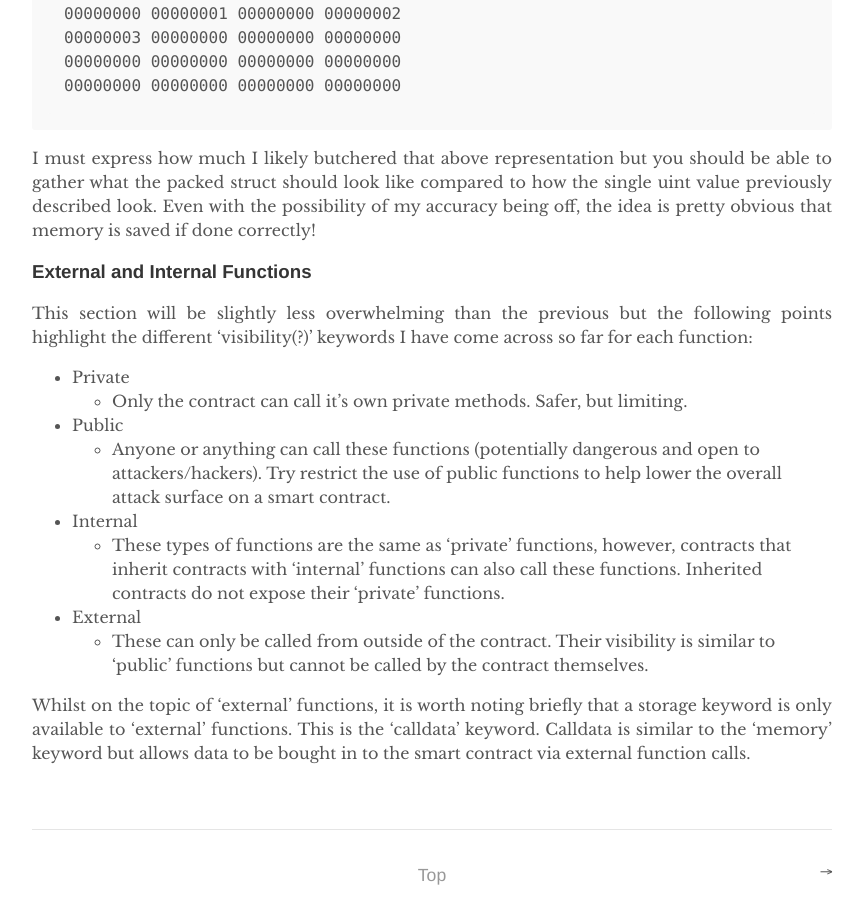
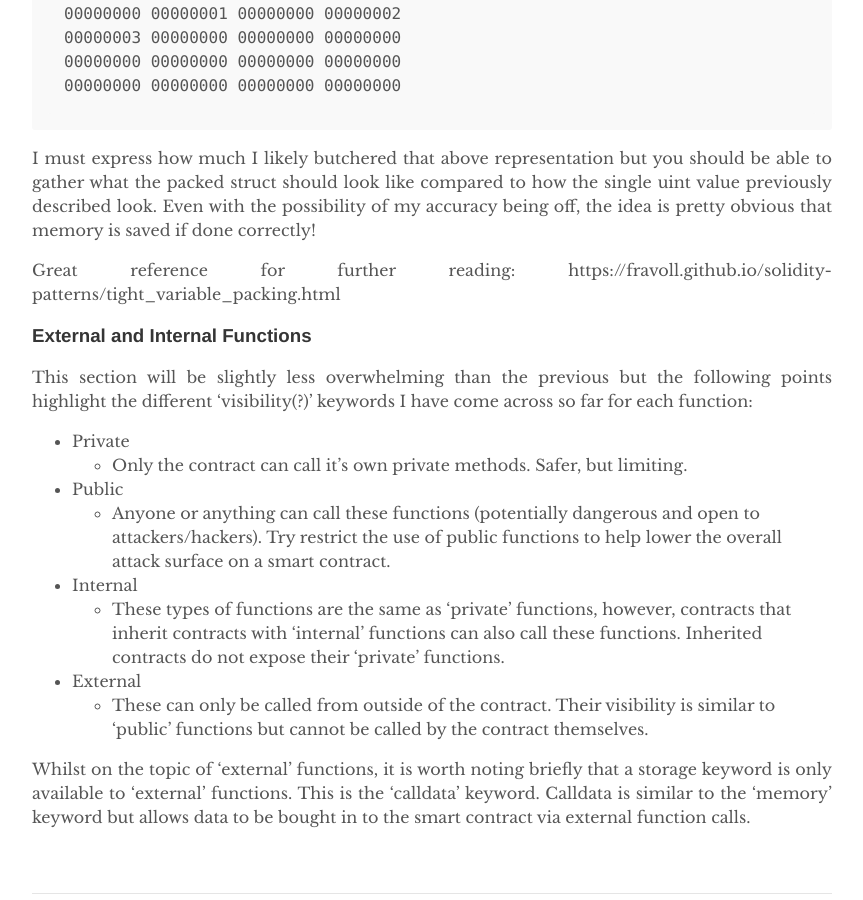
Before and after one commit to BadAtBlockchain/badatblockchain.github.io, a Jekyll site: the page built from _posts/2021-6-7-day_13.md, in a window 1280 px wide and 900 px high, scrolled down 3516 px. Shown: the whole window, without its empty margins (208-1071 px from the left). Built offline with Jekyll 4.4.1, drawn with Linux system fonts in a browser that asks for light colours.

Commit message:
Update 2021-6-7-day_13.md

```diff
--- a/_posts/2021-6-7-day_13.md
+++ b/_posts/2021-6-7-day_13.md
@@ -80,6 +80,8 @@ In an attempt to present what this would look like in memory... here we go (reme
 
 I must express how much I likely butchered that above representation but you should be able to gather what the packed struct should look like compared to how the single uint value previously described look. Even with the possibility of my accuracy being off, the idea is pretty obvious that memory is saved if done correctly!
 
+Great reference for further reading: https://fravoll.github.io/solidity-patterns/tight_variable_packing.html
+
 ### External and Internal Functions
 
 This section will be slightly less overwhelming than the previous but the following points highlight the different 'visibility(?)' keywords I have come across so far for each function:
```
